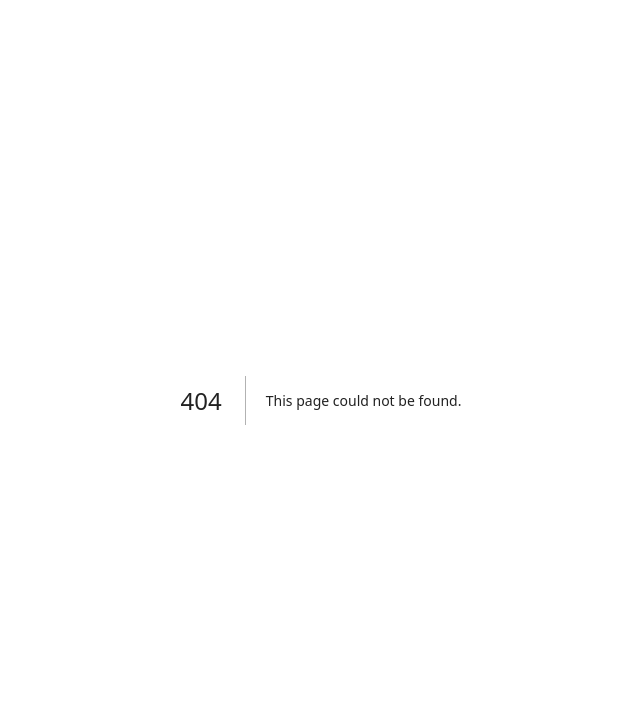
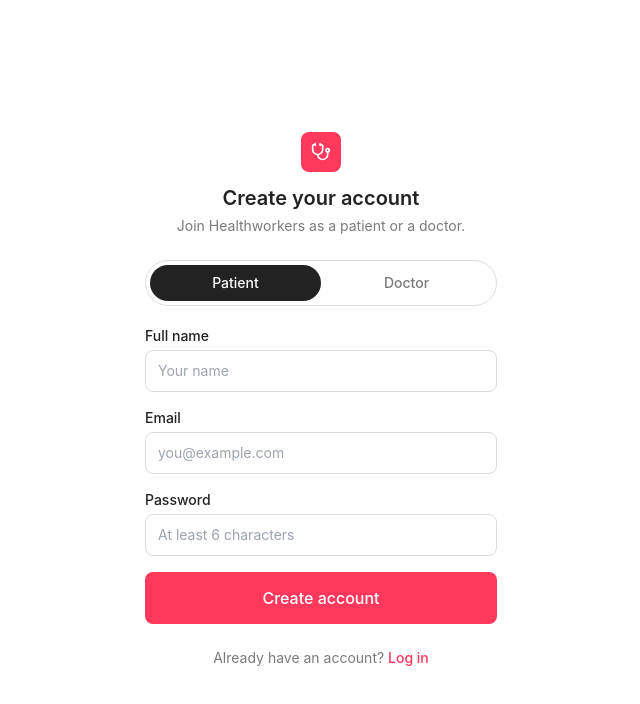
Before and after one commit to healthworkerpk/Healthworker, a Next.js app: page /auth/register in a window 1280 px wide. Before the commit this address had no page. Shown: the top 704 px of the page, without its empty margins (319-959 px from the left). Built offline with nearby package versions, Linux system fonts and the light colour scheme; no server answers.

Commit message:
Add files via upload

```diff
--- /dev/null
+++ b/app/auth/login/page.tsx
@@ -0,0 +1,89 @@
+"use client";
+
+import { useState } from "react";
+import { useRouter } from "next/navigation";
+import Link from "next/link";
+import { Stethoscope } from "lucide-react";
+import Button from "@/components/Button";
+import { loginWithEmail } from "@/lib/auth";
+
+export default function LoginPage() {
+  const router = useRouter();
+  const [email, setEmail] = useState("");
+  const [password, setPassword] = useState("");
+  const [error, setError] = useState<string | null>(null);
+  const [loading, setLoading] = useState(false);
+
+  async function handleSubmit(e: React.FormEvent) {
+    e.preventDefault();
+    setError(null);
+    setLoading(true);
+    const { error } = await loginWithEmail(email, password);
+    setLoading(false);
+    if (error) {
+      setError(error);
+      return;
+    }
+    // TODO: once the Doctor/Admin Panel modules exist, read the user's
+    // role doc and route to /dashboard or /admin instead of home.
+    router.push("/");
+  }
+
+  return (
+    <main className="mx-auto flex min-h-screen max-w-sm flex-col justify-center px-4 py-12">
+      <div className="mb-8 flex flex-col items-center text-center">
+        <span className="flex h-10 w-10 items-center justify-center rounded-control bg-rausch text-white">
+          <Stethoscope size={20} />
+        </span>
+        <h1 className="mt-3 text-xl font-semibold">Log in to Healthworkers</h1>
+        <p className="mt-1 text-sm text-ink/60">
+          Book appointments and manage your visits.
+        </p>
+      </div>
+
+      <form onSubmit={handleSubmit} className="space-y-4">
+        {error && (
+          <div className="rounded-control bg-rausch/10 px-3 py-2 text-sm text-rausch-dark">
+            {error}
+          </div>
+        )}
+
+        <div>
+          <label className="mb-1 block text-sm font-medium">Email</label>
+          <input
+            type="email"
+            required
+            value={email}
+            onChange={(e) => setEmail(e.target.value)}
+            className="w-full rounded-control border border-hairline px-3 py-2.5 text-sm outline-none focus:border-ink"
+            placeholder="you@example.com"
+          />
+        </div>
+
+        <div>
+          <label className="mb-1 block text-sm font-medium">Password</label>
+          <input
+            type="password"
+            required
+            minLength={6}
+            value={password}
+            onChange={(e) => setPassword(e.target.value)}
+            className="w-full rounded-control border border-hairline px-3 py-2.5 text-sm outline-none focus:border-ink"
+            placeholder="••••••••"
+          />
+        </div>
+
+        <Button type="submit" className="w-full" size="lg" disabled={loading}>
+          {loading ? "Logging in..." : "Log in"}
+        </Button>
+      </form>
+
+      <p className="mt-6 text-center text-sm text-ink/60">
+        Don&apos;t have an account?{" "}
+        <Link href="/auth/register" className="font-medium text-rausch">
+          Sign up
+        </Link>
+      </p>
+    </main>
+  );
+}
--- /dev/null
+++ b/app/auth/register/page.tsx
@@ -0,0 +1,124 @@
+"use client";
+
+import { useState } from "react";
+import { useRouter } from "next/navigation";
+import Link from "next/link";
+import { Stethoscope } from "lucide-react";
+import Button from "@/components/Button";
+import { registerWithEmail, UserRole } from "@/lib/auth";
+
+export default function RegisterPage() {
+  const router = useRouter();
+  const [role, setRole] = useState<UserRole>("patient");
+  const [name, setName] = useState("");
+  const [email, setEmail] = useState("");
+  const [password, setPassword] = useState("");
+  const [error, setError] = useState<string | null>(null);
+  const [loading, setLoading] = useState(false);
+
+  async function handleSubmit(e: React.FormEvent) {
+    e.preventDefault();
+    setError(null);
+    setLoading(true);
+    const { error } = await registerWithEmail(name, email, password, role);
+    setLoading(false);
+    if (error) {
+      setError(error);
+      return;
+    }
+    // Doctor accounts land in "pending_approval" (see lib/schema.ts) once
+    // the Doctor Panel module's PMC license upload step exists — for now
+    // both roles land on the home page after signup.
+    router.push("/");
+  }
+
+  return (
+    <main className="mx-auto flex min-h-screen max-w-sm flex-col justify-center px-4 py-12">
+      <div className="mb-6 flex flex-col items-center text-center">
+        <span className="flex h-10 w-10 items-center justify-center rounded-control bg-rausch text-white">
+          <Stethoscope size={20} />
+        </span>
+        <h1 className="mt-3 text-xl font-semibold">Create your account</h1>
+        <p className="mt-1 text-sm text-ink/60">
+          Join Healthworkers as a patient or a doctor.
+        </p>
+      </div>
+
+      {/* Role toggle */}
+      <div className="mb-5 flex rounded-full border border-hairline p-1">
+        {(["patient", "doctor"] as UserRole[]).map((r) => (
+          <button
+            key={r}
+            type="button"
+            onClick={() => setRole(r)}
+            className={
+              "flex-1 rounded-full py-2 text-sm font-medium capitalize transition-colors " +
+              (role === r ? "bg-ink text-white" : "text-ink/60")
+            }
+          >
+            {r}
+          </button>
+        ))}
+      </div>
+
+      <form onSubmit={handleSubmit} className="space-y-4">
+        {error && (
+          <div className="rounded-control bg-rausch/10 px-3 py-2 text-sm text-rausch-dark">
+            {error}
+          </div>
+        )}
+
+        <div>
+          <label className="mb-1 block text-sm font-medium">Full name</label>
+          <input
+            required
+            value={name}
+            onChange={(e) => setName(e.target.value)}
+            className="w-full rounded-control border border-hairline px-3 py-2.5 text-sm outline-none focus:border-ink"
+            placeholder="Your name"
+          />
+        </div>
+
+        <div>
+          <label className="mb-1 block text-sm font-medium">Email</label>
+          <input
+            type="email"
+            required
+            value={email}
+            onChange={(e) => setEmail(e.target.value)}
+            className="w-full rounded-control border border-hairline px-3 py-2.5 text-sm outline-none focus:border-ink"
+            placeholder="you@example.com"
+          />
+        </div>
+
+        <div>
+          <label className="mb-1 block text-sm font-medium">Password</label>
+          <input
+            type="password"
+            required
+            minLength={6}
+            value={password}
+            onChange={(e) => setPassword(e.target.value)}
+            className="w-full rounded-control border border-hairline px-3 py-2.5 text-sm outline-none focus:border-ink"
+            placeholder="At least 6 characters"
+          />
+        </div>
+
+        <Button type="submit" className="w-full" size="lg" disabled={loading}>
+          {loading
+            ? "Creating account..."
+            : role === "doctor"
+            ? "Sign up as a doctor"
+            : "Create account"}
+        </Button>
+      </form>
+
+      <p className="mt-6 text-center text-sm text-ink/60">
+        Already have an account?{" "}
+        <Link href="/auth/login" className="font-medium text-rausch">
+          Log in
+        </Link>
+      </p>
+    </main>
+  );
+}
--- a/components/NavBar.tsx
+++ b/components/NavBar.tsx
@@ -1,16 +1,19 @@
 "use client";
 
 import { useState } from "react";
+import { useRouter } from "next/navigation";
 import { Menu, X, Stethoscope } from "lucide-react";
 import Button from "./Button";
 
 const NAV_LINKS = [
   { label: "Find a doctor", href: "/search" },
-  { label: "For clinics", href: "/for-doctors" },
-  { label: "Help", href: "/help" },
+  // Routes to signup with the doctor role preselected until a dedicated
+  // "for clinics" landing page exists as its own module.
+  { label: "For clinics", href: "/auth/register" },
 ];
 
 export default function NavBar() {
+  const router = useRouter();
   const [open, setOpen] = useState(false);
 
   return (
@@ -42,7 +45,9 @@
           <a href="/auth/login" className="text-sm font-medium px-3 py-2">
             Log in
           </a>
-          <Button size="sm">List your clinic</Button>
+          <Button size="sm" onClick={() => router.push("/auth/register")}>
+            List your clinic
+          </Button>
         </div>
 
         {/* Mobile hamburger */}
@@ -75,7 +80,12 @@
               >
                 Log in
               </a>
-              <Button className="w-full">List your clinic</Button>
+              <Button
+                className="w-full"
+                onClick={() => router.push("/auth/register")}
+              >
+                List your clinic
+              </Button>
             </div>
           </nav>
         </div>
--- /dev/null
+++ b/lib/auth.ts
@@ -0,0 +1,70 @@
+import {
+  signInWithEmailAndPassword,
+  createUserWithEmailAndPassword,
+  signOut as firebaseSignOut,
+  updateProfile,
+} from "firebase/auth";
+import { doc, setDoc, serverTimestamp } from "firebase/firestore";
+import { auth, db } from "./firebase";
+
+export type UserRole = "patient" | "doctor";
+
+// Maps raw Firebase error codes to messages a patient/doctor will actually
+// understand, instead of "Firebase: Error (auth/invalid-credential)."
+function friendlyAuthError(code: string): string {
+  switch (code) {
+    case "auth/invalid-credential":
+    case "auth/wrong-password":
+    case "auth/user-not-found":
+      return "Incorrect email or password.";
+    case "auth/email-already-in-use":
+      return "An account with this email already exists. Try logging in instead.";
+    case "auth/weak-password":
+      return "Password should be at least 6 characters.";
+    case "auth/invalid-email":
+      return "Enter a valid email address.";
+    case "auth/too-many-requests":
+      return "Too many attempts. Please wait a moment and try again.";
+    default:
+      return "Something went wrong. Please try again.";
+  }
+}
+
+export async function loginWithEmail(email: string, password: string) {
+  try {
+    const cred = await signInWithEmailAndPassword(auth, email, password);
+    return { user: cred.user, error: null };
+  } catch (err: any) {
+    return { user: null, error: friendlyAuthError(err.code) };
+  }
+}
+
+export async function registerWithEmail(
+  name: string,
+  email: string,
+  password: string,
+  role: UserRole
+) {
+  try {
+    const cred = await createUserWithEmailAndPassword(auth, email, password);
+    await updateProfile(cred.user, { displayName: name });
+
+    // Minimal profile doc — the doctor role additionally lands in
+    // /doctors (schema.ts DoctorDoc) with status "pending_approval" once
+    // the Doctor Panel module wires up the PMC license upload step.
+    await setDoc(doc(db, "users", cred.user.uid), {
+      name,
+      email,
+      role,
+      createdAt: serverTimestamp(),
+    });
+
+    return { user: cred.user, error: null };
+  } catch (err: any) {
+    return { user: null, error: friendlyAuthError(err.code) };
+  }
+}
+
+export async function logout() {
+  await firebaseSignOut(auth);
+}
```
Also changed, not shown: lib/schema.ts (+8 -0 lines), 1 other file (tests, documents, lock files or other folders).
